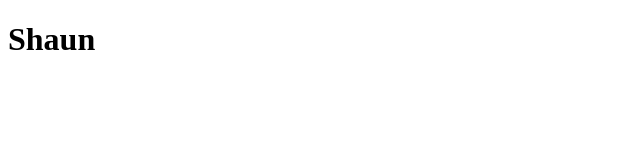
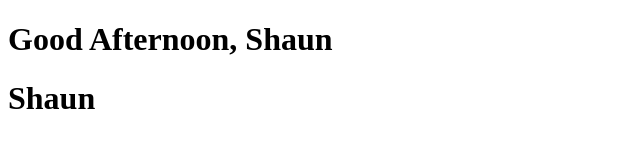
Before and after one commit to SamPratik/vuejs-tutorial, a plain HTML site: page index.html in a window 1280 px wide. Shown: the whole page, without its empty margins (0-640 px from the left). Drawn offline with nearby package versions, Linux system fonts and the light colour scheme.

Commit message:
Data and Methods

```diff
--- a/app.js
+++ b/app.js
@@ -1,6 +1,12 @@
 new Vue({
   el: '#app',
   data: {
-    name: 'Shaun'
+    name: 'Shaun',
+    job: 'Ninja'
+  },
+  methods: {
+    greet: function(time) {
+      return 'Good ' + time + ', ' + this.name;
+    }
   }
 });
--- a/index.html
+++ b/index.html
@@ -7,6 +7,7 @@
   </head>
   <body>
     <div id="app">
+      <h1>{{ greet('Afternoon') }}</h1>
       <h1>{{name}}</h1>
     </div>
     <script src="app.js"></script>
```
